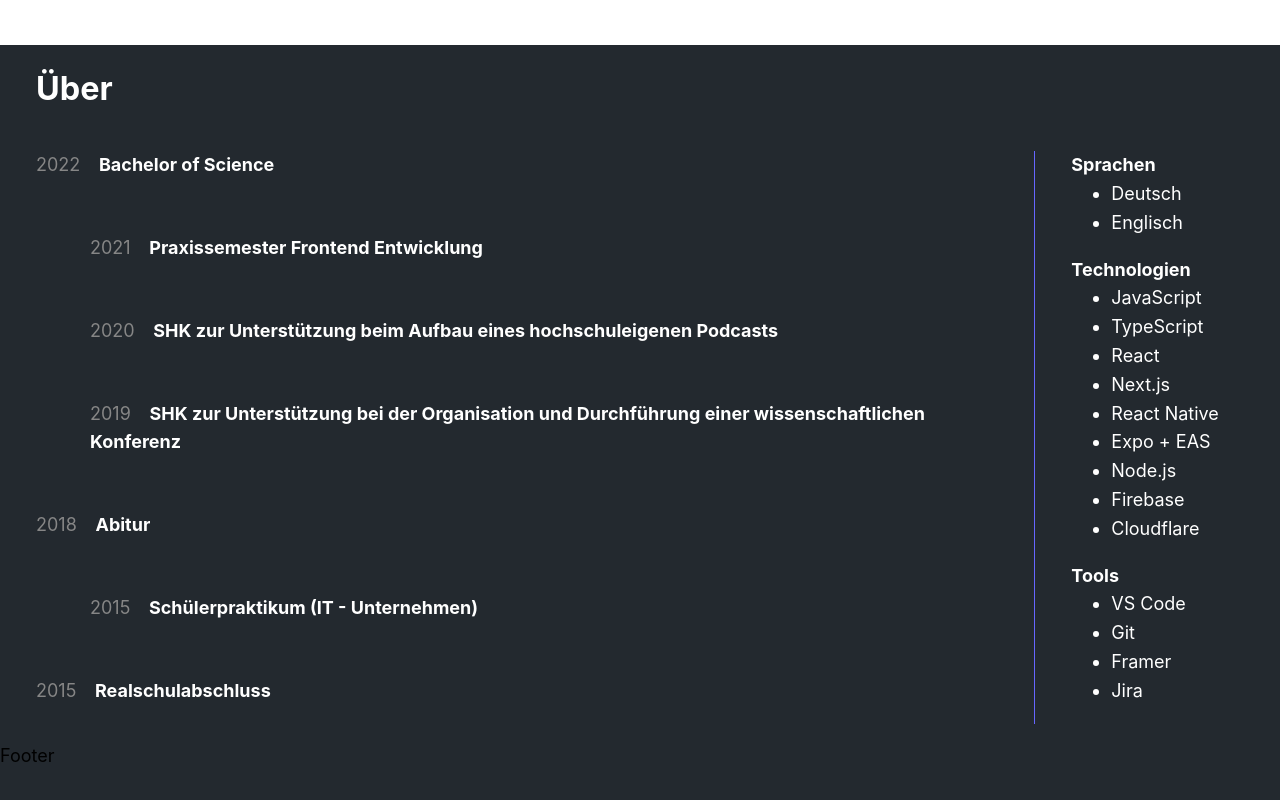
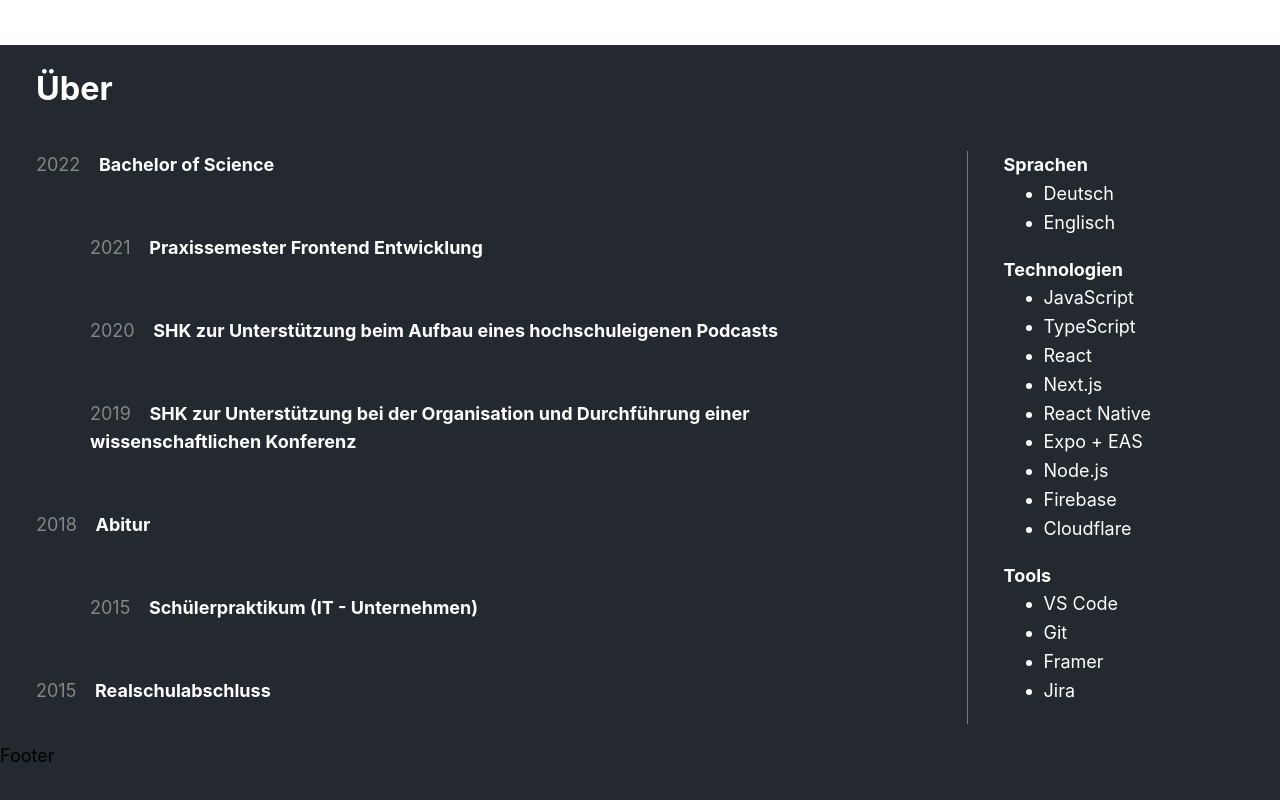
Before and after one commit to TheXires/portfolio, a Next.js app: page / in a window 1280 px wide. Shown: the part 1471-2271 px from the top of the page. Built offline with nearby package versions, Linux system fonts and the light colour scheme.

Commit message:
split about section on tablet in columns

```diff
--- a/styles/index/about.module.css
+++ b/styles/index/about.module.css
@@ -39,11 +39,14 @@
 }
 
 .rightContainer {
+  display: flex;
+  justify-content: space-around;
+  flex-direction: column;
   color: white;
   border-left: 1px solid #6666ff;
   margin-left: 2rem;
   padding-left: 2rem;
-  width: 10rem;
+  width: 15rem;
 }
 
 .rightContainer span {
@@ -70,8 +73,16 @@
   }
 
   .rightContainer {
+    flex-direction: row;
+    width: 100%;
     border-left: none;
     margin-left: 0;
     padding-left: 0;
   }
 }
+
+@media screen and (max-width: 570px) {
+  .rightContainer {
+    flex-direction: column;
+  }
+}
```
